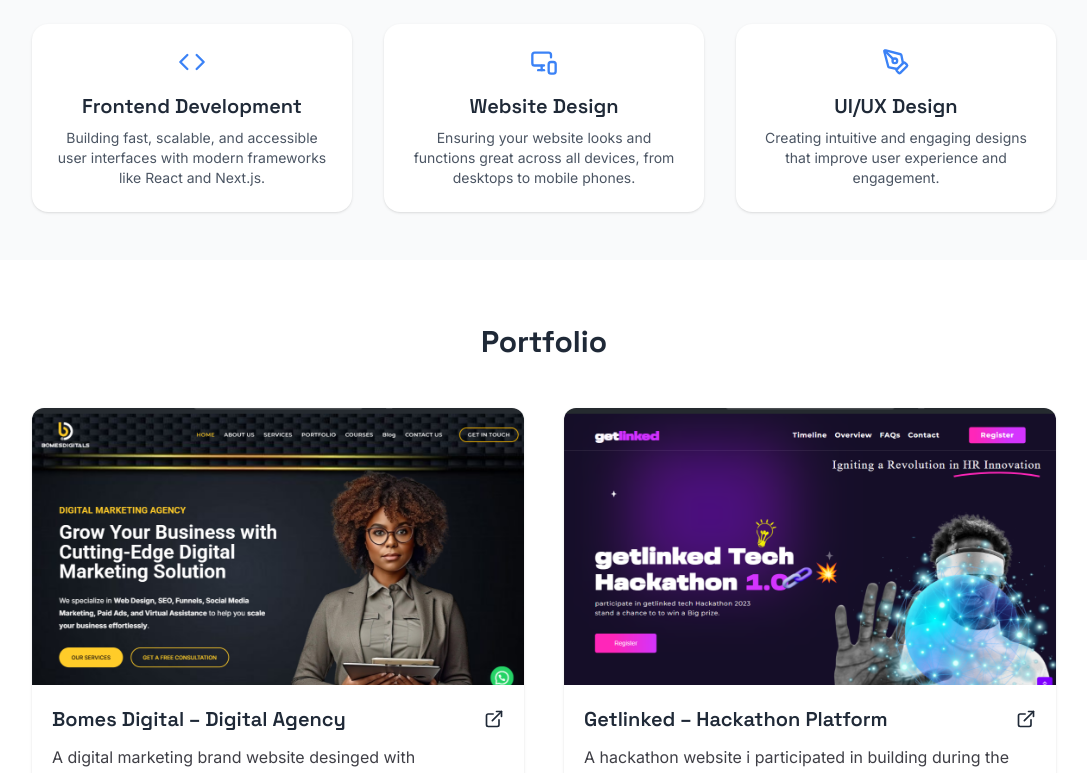
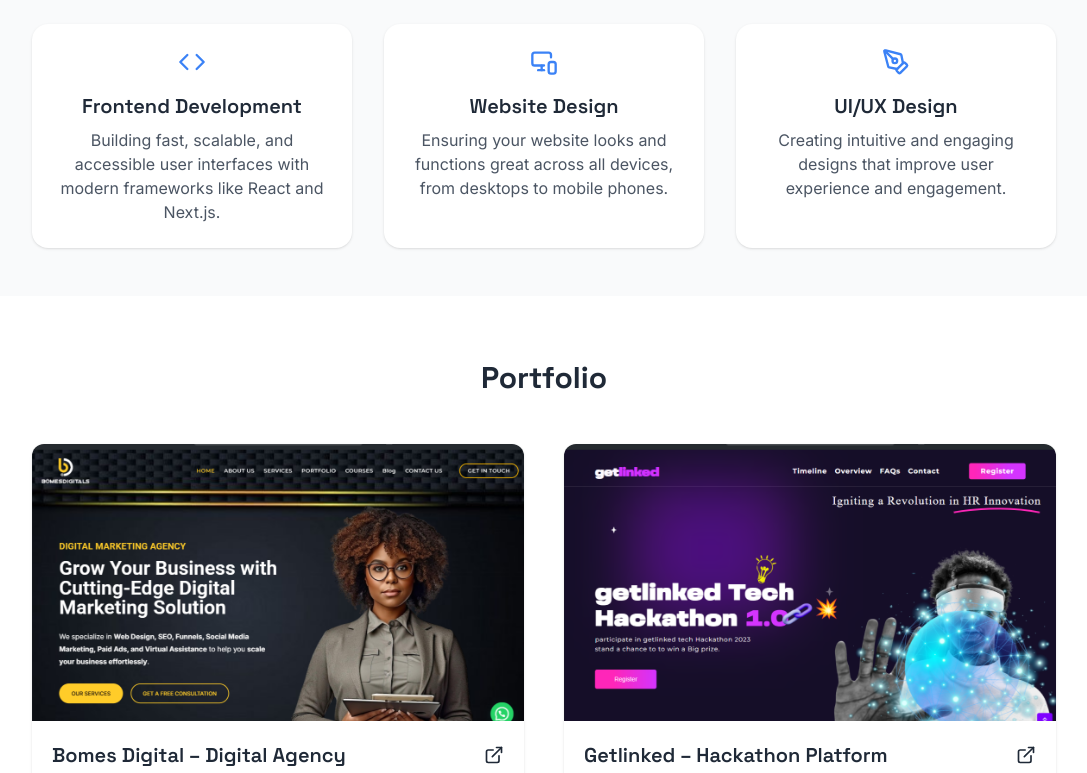
Before and after one commit to abdull65/portfolio-v2, a Next.js app: page / in a window 1280 px wide. Shown: the part 2240-3013 px from the top of the page, without its empty margins (96-1183 px from the left). Built offline with nearby package versions, Linux system fonts and the light colour scheme; no server answers.

Commit message:
minor fix

```diff
--- a/src/components/Contact.tsx
+++ b/src/components/Contact.tsx
@@ -16,7 +16,7 @@ export default function ContactSection() {
         className="text-3xl font-bold mb-4 text-start md:text-center">
           Get in Touch
           </motion.h2>
-        <p className="mb-8 text-zinc-600 dark:text-zinc-400">
+        <p className="mb-8 text-base text-zinc-600 dark:text-zinc-400">
           Feel free to reach out for collaborations, freelance opportunities, or just to say hi!
         </p>
 
@@ -25,7 +25,7 @@ export default function ContactSection() {
             <Mail className="text-primary mt-1" />
             <div>
               <h4 className="font-semibold">Email</h4>
-              <p className="text-sm">audumohammed211@gmail.com</p>
+              <p className="text-base">audumohammed211@gmail.com</p>
             </div>
           </div>
 
@@ -33,7 +33,7 @@ export default function ContactSection() {
             <Phone className="text-primary mt-1" />
             <div>
               <h4 className="font-semibold">Phone</h4>
-              <p className="text-sm">+234 907 405 7222</p>
+              <p className="text-base">+234 907 405 7222</p>
             </div>
           </div>
 
@@ -41,7 +41,7 @@ export default function ContactSection() {
             <MapPin className="text-primary mt-1" />
             <div>
               <h4 className="font-semibold">Location</h4>
-              <p className="text-sm">Nigeria (Remote Available)</p>
+              <p className="text-base">Nigeria (Remote Available)</p>
             </div>
           </div>
         </div>
--- a/src/components/Experience.tsx
+++ b/src/components/Experience.tsx
@@ -1,47 +1,35 @@
 "use client"
 
-import React from "react"
+import React, { useEffect, useState } from "react"
 import { motion } from "framer-motion";
 
-const experiences = [
-  {
-    title: "Frontend Developer",
-    company: "Snaplodge",
-    period: "Jan 2024 - Present",
-    description:
-      "Built and maintained user interfaces with React and Tailwind CSS. Integrated real-time APIs and ensured mobile responsiveness.",
-  },
-  {
-    title: "Website Designer",
-    company: "Canary Prime Homes",
-    period: "Jul 2023 - Dec 2023",
-    description:
-      "Designed real estate landing pages, agent dashboards, and booking flows using WordPress and custom CSS.",
-  },
-  {
-    title: "Freelancer",
-    company: "Various Clients",
-    period: "2022 - 2023",
-    description:
-      "Delivered multiple client projects including eCommerce, landing pages, and blogs using modern frontend stacks.",
-  },
-  {
-    title: "Freelancer",
-    company: "Various Clients",
-    period: "2022 - 2023",
-    description:
-      "Delivered multiple client projects including eCommerce, landing pages, and blogs using modern frontend stacks.",
-  },
-  {
-    title: "Freelancer",
-    company: "Various Clients",
-    period: "2022 - 2025",
-    description:
-      "Delivered multiple client projects including eCommerce, landing pages, and blogs using modern frontend stacks.",
-  },
-]
+import staticExperience from "@/data/Experience.json";
+
+type Experience = {
+  title: string;
+  company: string;
+  period: string;
+  description: string;
+}
 
 export default function ExperienceSection() {
+const [experiences, setExperience] = useState<Experience[]>(staticExperience.experience);
+
+   useEffect(() => {
+    const fetchExperience = async () => {
+      try {
+        const res = await fetch("/data/Experience.json");
+        if(res.ok) {
+          const data = await res.json();
+          setExperience(data.experience || data);
+        }
+      } catch (error) {
+        console.error("error fetching experience", error);
+      }
+    };
+    fetchExperience();
+   }, [])
+
   return (
     <section
       id="experience"
@@ -58,7 +46,7 @@ export default function ExperienceSection() {
 
       <div
       className="relative border-l-2 border-gray-300 dark:border-gray-700">
-        {experiences.map((item, index) => (
+        {experiences.map((experience, index) => (
           <motion.div
           initial={{ opacity: 0, x: -30 }}
           whileInView={{ opacity: 1, x: 0 }}
@@ -75,13 +63,13 @@ export default function ExperienceSection() {
 
             <div className="md:w-1/2 px-6">
               <h3 className="text-xl font-semibold text-gray-800 dark:text-gray-100">
-                {item.title}
+                {experience.title}
               </h3>
               <span className="text-sm text-gray-500 dark:text-gray-400 truncate">
-                {item.company} — {item.period}
+                {experience.company} — {experience.period}
               </span>
               <p className="mt-2 text-gray-600 dark:text-gray-300">
-                {item.description}
+                {experience.description}
               </p>
             </div>
           </motion.div>
--- a/src/components/Services.tsx
+++ b/src/components/Services.tsx
@@ -45,7 +45,7 @@ export default function ServicesSection() {
           >
             <div className="flex justify-center mb-4 text-blue-500">{service.icon}</div>
             <h3 className="text-xl font-semibold text-gray-800 dark:text-gray-100 mb-2">{service.title}</h3>
-            <p className="text-gray-600 dark:text-gray-300 text-sm">{service.description}</p>
+            <p className="text-gray-600 dark:text-gray-300 text-base">{service.description}</p>
           </motion.div>
         ))}
       </div>
--- /dev/null
+++ b/src/data/Experience.json
@@ -0,0 +1,40 @@
+{
+    "experience": [
+  {
+    "title": "Frontend Developer",
+    "company": "Snaplodge",
+    "period": "Jan 2024 - Present",
+    "description":
+      "Built and maintained user interfaces with React and Tailwind CSS. Integrated real-time APIs and ensured mobile responsiveness."
+  },
+  {
+    "title": "Website Designer",
+    "company": "Canary Prime Homes",
+    "period": "Jul 2023 - Dec 2023",
+    "description":
+      "Designed real estate landing pages, agent dashboards, and booking flows using WordPress and custom CSS."
+  },
+  {
+    "title": "Freelancer",
+    "company": "Various Clients",
+    "period": "2022 - 2023",
+    "description":
+      "Delivered multiple client projects including eCommerce, landing pages, and blogs using modern frontend stacks."
+  },
+  {
+    "title": "Freelancer",
+    "company": "Various Clients",
+    "period": "2022 - 2023",
+    "description":
+      "Delivered multiple client projects including eCommerce, landing pages, and blogs using modern frontend stacks."
+  },
+  {
+    "title": "Freelancer",
+    "company": "Various Clients",
+    "period": "2022 - 2025",
+    "description":
+      "Delivered multiple client projects including eCommerce, landing pages, and blogs using modern frontend stacks."
+  }
+]
+
+}
```
